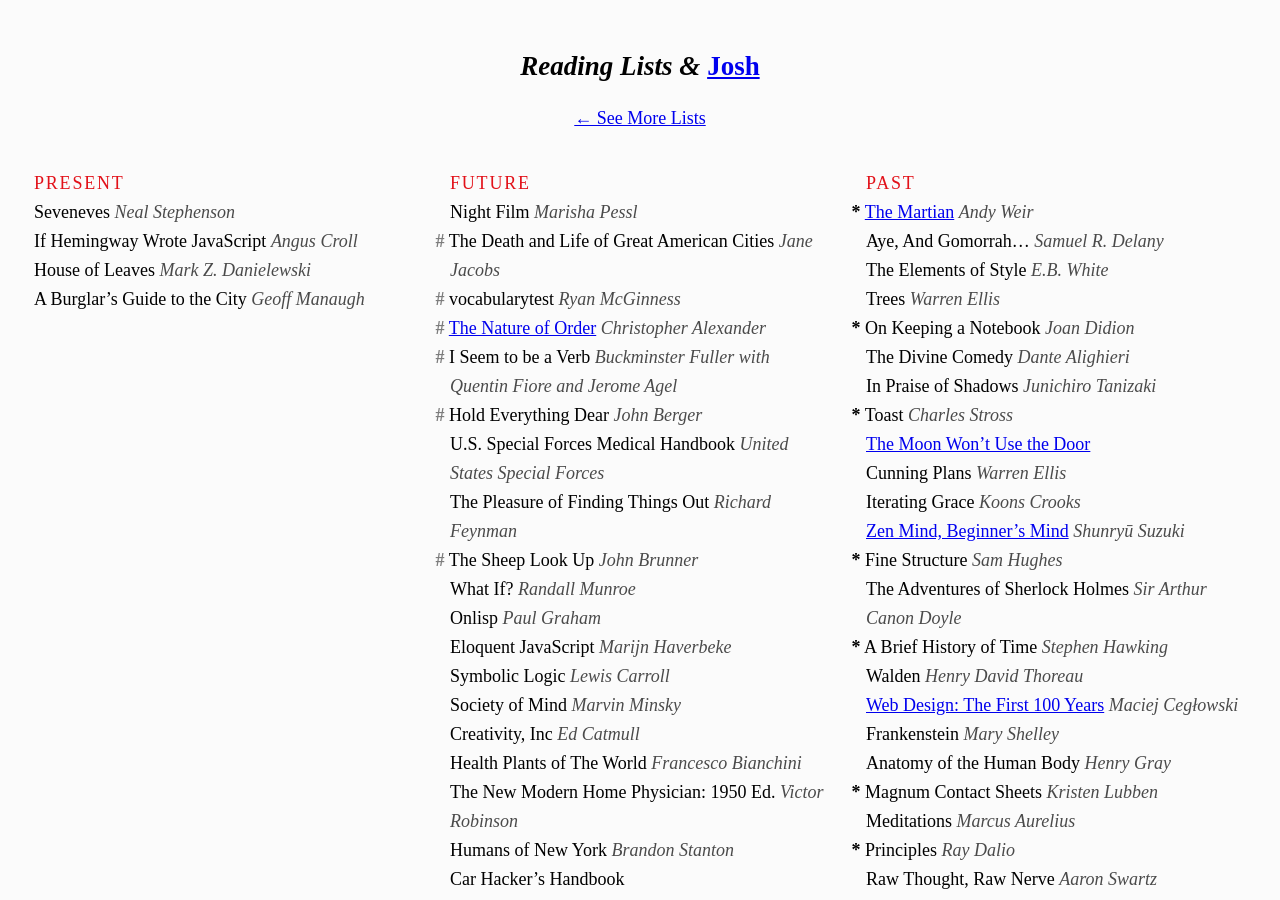
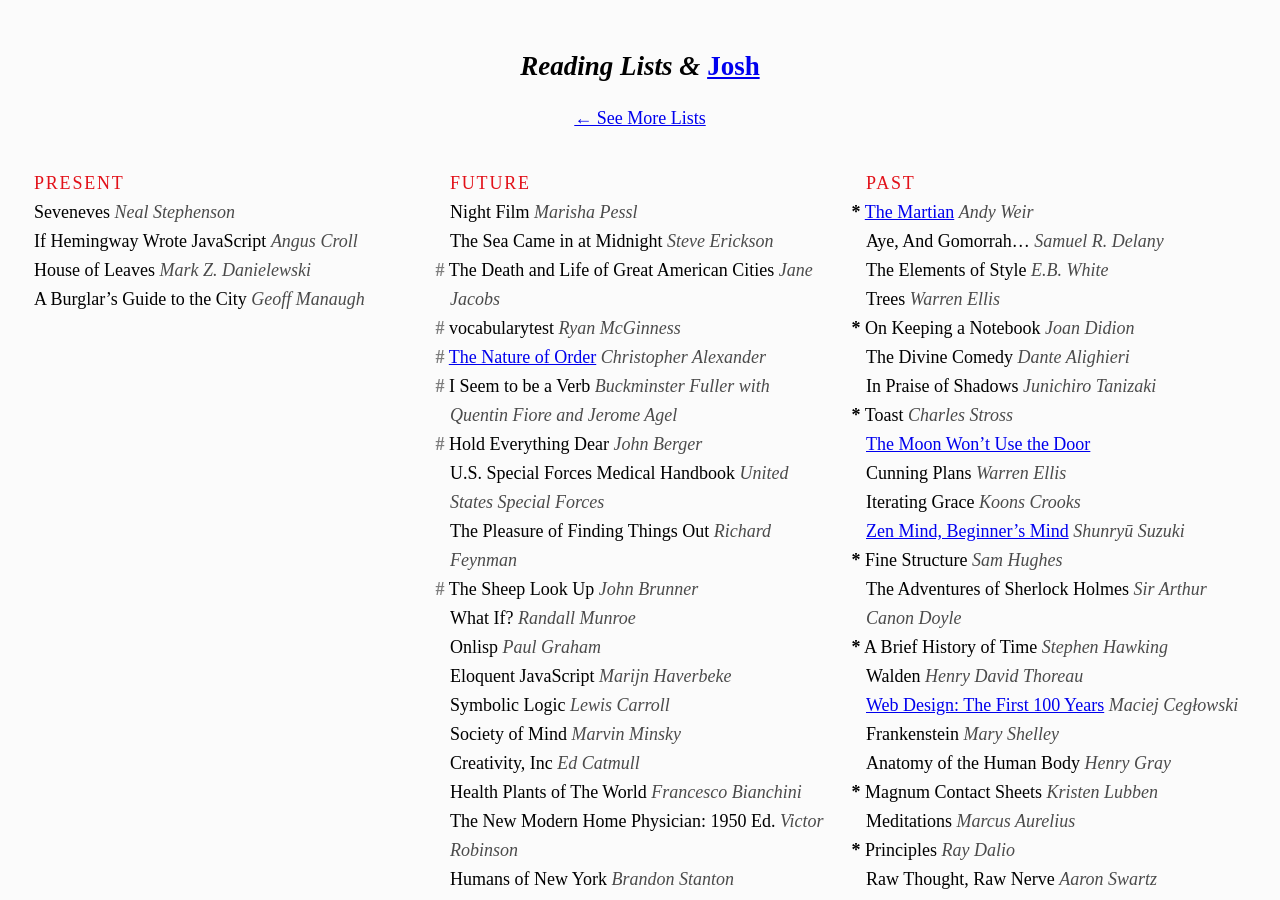
Before and after one commit to joshbeckman/andjosh.github.io, a Jekyll site: the page built from _lists/reading-lists.md, in a window 1280 px wide and 900 px high. Built offline with Jekyll 4.4.1, drawn with Linux system fonts in a browser that asks for light colours.

Commit message:
New book to read

```diff
--- a/_lists/reading-lists.md
+++ b/_lists/reading-lists.md
@@ -12,6 +12,7 @@ permalink: /lists/reading/
 <!--two items:-->
 
 - Night Film _Marisha Pessl_
+- The Sea Came in at Midnight _Steve Erickson_
 - __#__ The Death and Life of Great American Cities _Jane Jacobs_
 - __#__ vocabularytest _Ryan McGinness_
 - __#__ [The Nature of Order](http://www.natureoforder.com/) _Christopher Alexander_
```
